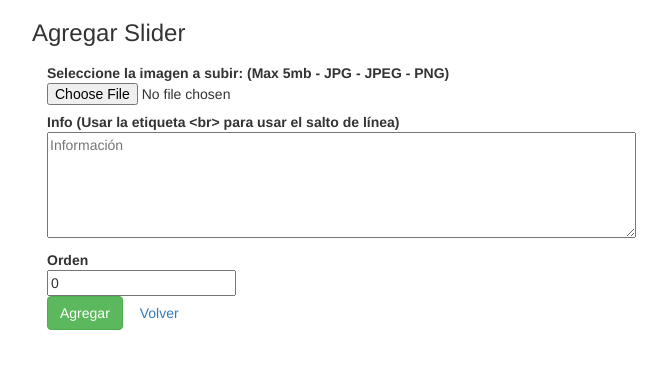
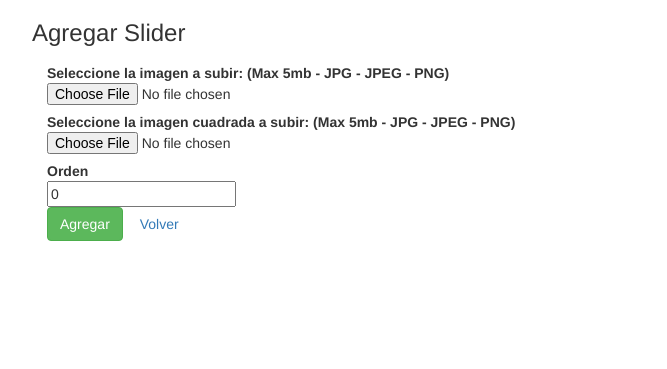
Before and after one commit to jdjuan/tru-website, a PHP site: page /admin/slider/create.php in a window 1280 px wide. Shown: the top 369 px of the page, without its empty margins (23-690 px from the left). Run offline with PHP 8.4, Linux system fonts and the light colour scheme; some libraries are stand-ins or nearby versions.

Commit message:
CRUD slider finished

```diff
--- a/admin/slider/create.php
+++ b/admin/slider/create.php
@@ -6,17 +6,27 @@ if ( !empty($_POST)) {
 	$db = new Db();
 	$validate = new Validate();
 	$imagenError = null;
+	$imagenCuadradaError = null;
 	$file = $_FILES["imagen"];
-	$info = $_POST['info'];
+	$file2 = $_FILES["imagenCuadrada"];
 	$orden = (!empty($_POST['orden']))?$_POST['orden']:0;
 	$fileName = preg_replace("/[^a-zA-Z0-9.]/", "", basename($file["name"]));
+	$fileName2 = preg_replace("/[^a-zA-Z0-9.]/", "", basename($file2["name"]));
 	if (!$validate->isFileEmpty($file)) {
-		if ($validate->validateFile($file)) {
-			$db -> query("INSERT INTO `sliders` (`imagen`,`info`,`orden`)
-				VALUES (" . $db->quote($fileName) . "," . $db -> quote($info) . "," . $orden .")");
-			header("Location: index.php");
+		if (!$validate->isFileEmpty($file2)) {
+			if ($validate->validateFile($file)) {
+				if ($validate->validateFile($file2)) {
+					$db -> query("INSERT INTO `sliders` (`imagen`,`imagenCuadrada`,`orden`)
+						VALUES (" . $db->quote($fileName) . "," . $db->quote($fileName2) . "," . $orden .")");
+					header("Location: index.php");
+				}else{
+					$imagenCuadradaError = $validate->getFileError();
+				}
+			}else{
+				$imagenError = $validate->getFileError();
+			}
 		}else{
-			$imagenError = $validate->getFileError();
+			$imagenCuadradaError = "Debe adjuntar una imagen";
 		}
 	}else{
 		$imagenError = "Debe adjuntar una imagen";
@@ -48,16 +58,19 @@ if ( !empty($_POST)) {
 				<div class="control-group <?php echo !empty($imagenError)?'has-error':'';?>">
 					<label class="control-label">Seleccione la imagen a subir: (Max 5mb - JPG - JPEG - PNG)</label>
 					<div class="controls">
-						<input require id="myID" name="imagen" type="file">
+						<input require name="imagen" type="file">
 						<?php if (!empty($imagenError)): ?>
 							<span class="help-inline"><?php echo $imagenError;?></span>
 						<?php endif; ?>
 					</div>
 				</div>
-				<div class="control-group">
-					<label class="control-label">Info (Usar la etiqueta &lt;br&gt; para usar el salto de línea)</label>
+				<div class="control-group <?php echo !empty($imagenCuadradaError)?'has-error':'';?>">
+					<label class="control-label">Seleccione la imagen cuadrada a subir: (Max 5mb - JPG - JPEG - PNG)</label>
 					<div class="controls">
-						<textarea name="info" type="text"  rows="5" cols="70" placeholder="Información" ><?php echo !empty($info)?$info:'';?></textarea>
+						<input require name="imagenCuadrada" type="file">
+						<?php if (!empty($imagenCuadradaError)): ?>
+							<span class="help-inline"><?php echo $imagenCuadradaError;?></span>
+						<?php endif; ?>
 					</div>
 				</div>
 				<div class="control-group">
--- a/admin/slider/index.php
+++ b/admin/slider/index.php
@@ -59,7 +59,7 @@ if (empty($_SESSION["user"]) || empty($_SESSION["pass"])) {
 					<tr>
 						<th>ID</th>
 						<th>IMAGEN</th>
-						<th>INFO</th>
+						<th>IMAGEN CUADRADA</th>
 						<th>ORDEN</th>
 						<th>ACCIÓN</th>
 					</tr>
@@ -73,7 +73,7 @@ if (empty($_SESSION["user"]) || empty($_SESSION["pass"])) {
 						echo '<tr>';
 						echo '<td>'. $row['id'] . '</td>';
 						echo "<td><img class='backEndImage' src='uploads/". $row["imagen"] . "'></td>";
-						echo '<td>'. $row['info'] . '</td>';
+						echo "<td><img class='backEndImage' src='uploads/". $row["imagenCuadrada"] . "'></td>";
 						echo '<td>'. $row['orden'] . '</td>';
 						echo '<td width=250>';
 						echo '<a class="btn btn-info" href="read.php?id='.$row['id'].'">Ver</a>';
--- a/index.php
+++ b/index.php
@@ -78,7 +78,7 @@ $rowsClientes = $db -> select("SELECT * FROM `clientes` order by orden");
 	<!--END NAV BAR -->
 	<!-- SLIDER -->
 	<div class="slider">
-		<div id="myCarousel" class="carousel slide" data-ride="carousel" data-interval="false">
+		<div id="myCarousel" class="carousel slide" data-ride="carousel">
 			<!-- Indicators -->
 			<ol class="carousel-indicators">
 				<li data-target="#myCarousel" data-slide-to="0" class="control active"></li>
@@ -274,7 +274,7 @@ $rowsClientes = $db -> select("SELECT * FROM `clientes` order by orden");
 			<h1 class="titleSection title">Nuestro Trabajo</h1>
 		</div>
 		<div class="slider">
-			<div id="myCarousel2" class="carousel slide" data-ride="carousel" autoplay="false">
+			<div id="myCarousel2" class="carousel slide" data-ride="carousel">
 				<!-- Indicators -->
 				<ol class="carousel-indicators">
 					<li data-target="#myCarousel2" data-slide-to="0" class="active control"></li>
```
Also changed, not shown: admin/slider/read.php (+3 -5 lines), admin/slider/update.php (+35 -7 lines), admin/slider/uploads/sliderc1.png (added), admin/slider/uploads/sliderc2.png (added), admin/slider/uploads/sliderc3.png (added), admin/slider/uploads/sliderc4.png (added), admin/slider/uploads/sliderc5.png (added), admin/slider/uploads/sliderc6.png (added).
